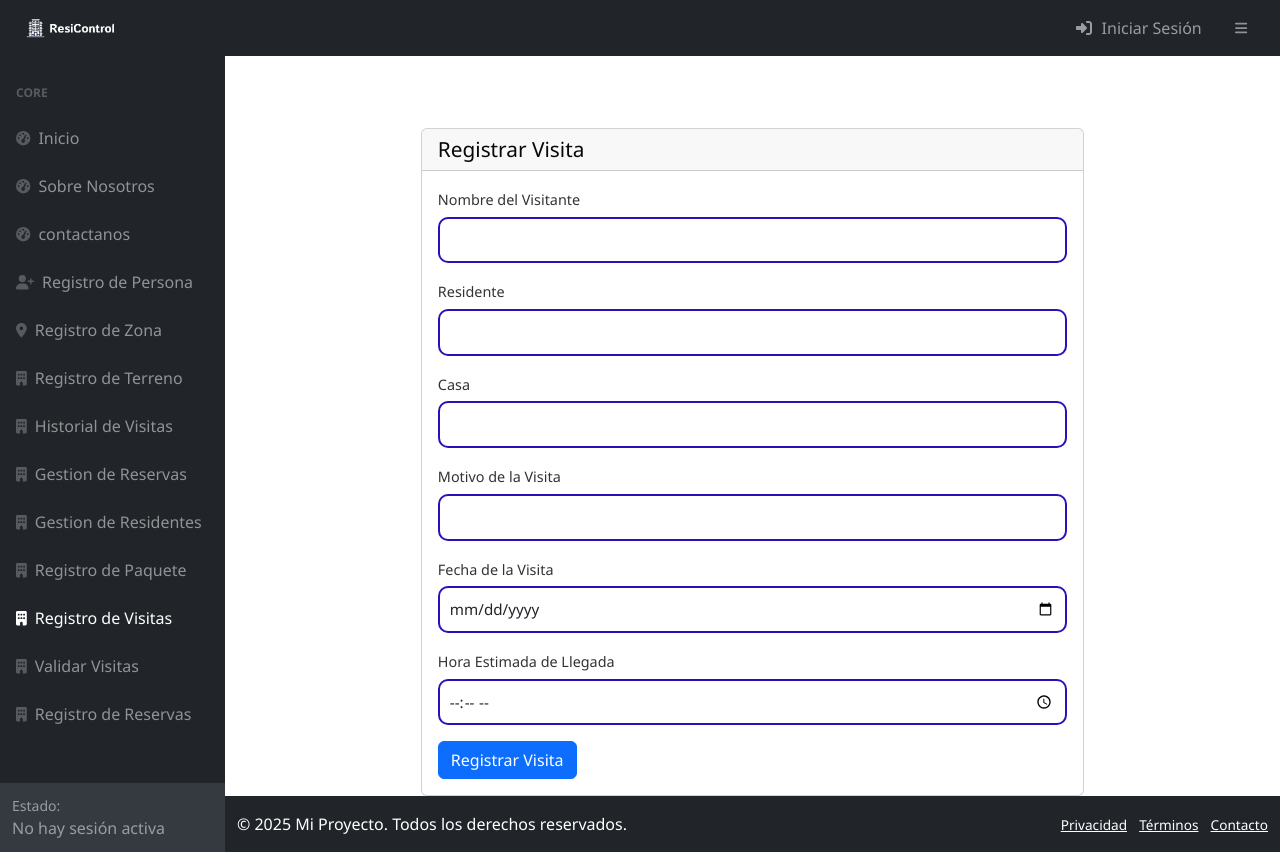
After one commit to sofiaenciso20/ResiControl, a PHP site: page /registro_visita.php in a window 1280 px wide. The commit adds this page. Run offline with PHP 8.4, Linux system fonts and the light colour scheme; some libraries are stand-ins or nearby versions.

Commit message:
formularios  commit

```diff
--- /dev/null
+++ b/public/registro_visita.php
@@ -0,0 +1,16 @@
+<?php
+
+require_once __DIR__ . '/../vendor/autoload.php';
+require_once __DIR__ . '/../src/Controllers/RegistroVisitasController.php';
+
+$controller = new RegistroVisitasController();
+$visitas = $controller->index(); // Cambiado aquí
+
+$titulo = 'Registro de Visitas';
+$pagina_actual = 'registro_visitas';
+
+ob_start();
+require_once __DIR__ . '/../views/components/registro_visita.php';
+$contenido = ob_get_clean();
+
+require_once __DIR__ . '/../views/layout/main.php';
--- /dev/null
+++ b/src/Controllers/RegistroVisitasController.php
@@ -0,0 +1,33 @@
+<?php
+
+class RegistroVisitasController {
+    public function crear() {
+        if ($_SERVER['REQUEST_METHOD'] === 'POST') {
+            $visitante = $_POST['nombre_visitante'];
+            $residente = $_POST['residente'];
+            $casa = $_POST['casa'];
+            $motivo = $_POST['motivo'];
+            $fecha = $_POST['fecha'];
+            $hora = $_POST['hora_llegada'];
+
+            // Simulación de guardado
+            $respuesta = "<h3>Visita registrada correctamente</h3>";
+            $respuesta .= "<p><strong>Visitante:</strong> $visitante</p>";
+            $respuesta .= "<p><strong>Residente:</strong> $residente</p>";
+            $respuesta .= "<p><strong>Casa:</strong> $casa</p>";
+            $respuesta .= "<p><strong>Motivo:</strong> $motivo</p>";
+            $respuesta .= "<p><strong>Fecha:</strong> $fecha</p>";
+            $respuesta .= "<p><strong>Hora estimada de llegada:</strong> $hora</p>";
+            $respuesta .= "<a href='../index.php'>Volver al inicio</a>";
+
+            return $respuesta;
+        } else {
+            return "<h4 style='color: red;'>Acceso no permitido</h4>";
+        }
+    }
+
+    public function index() {
+        // Aquí puedes retornar visitas desde la base de datos o un array de prueba
+        return [];
+    }
+}
--- a/views/components/historial_visitas.php
+++ b/views/components/historial_visitas.php
@@ -17,6 +17,7 @@
                 <th>Residente</th>
                 <th>Casa</th>
                 <th>Motivo</th>
+                <th>Hora</th>
                 <th>Acción</th>
               </tr>
             </thead>
@@ -28,6 +29,7 @@
                 <td>Paula García</td>
                 <td>A - 5</td>
                 <td>Entrega de documentos</td>
+                <td>2:00 p.m</td>
                 <td>
                   <a href="ver_visita.php?id=1" class="btn btn-sm btn-outline-secondary me-1" title="Ver"><i class="bi bi-eye"></i></a>
                   <a href="editar_visita.php?id=1" class="btn btn-sm btn-outline-primary me-1" title="Editar"><i class="bi bi-pencil"></i></a>
--- /dev/null
+++ b/views/components/registro_visita.php
@@ -0,0 +1,40 @@
+<div class="container mt-5">
+  <div class="row justify-content-center">
+    <div class="col-md-8">
+      <div class="card">
+        <div class="card-header">
+          <h4 class="mb-0">Registrar Visita</h4>
+        </div>
+        <div class="card-body">
+          <form method="POST" action="controllers/crear_visita.php">
+            <div class="mb-3">
+              <label class="form-label">Nombre del Visitante</label>
+              <input type="text" name="nombre_visitante" class="form-control" required>
+            </div>
+            <div class="mb-3">
+              <label class="form-label">Residente</label>
+              <input type="text" name="residente" class="form-control" required>
+            </div>
+            <div class="mb-3">
+              <label class="form-label">Casa</label>
+              <input type="text" name="casa" class="form-control" required>
+            </div>
+            <div class="mb-3">
+              <label class="form-label">Motivo de la Visita</label>
+              <input type="text" name="motivo" class="form-control" required>
+            </div>
+            <div class="mb-3">
+              <label class="form-label">Fecha de la Visita</label>
+              <input type="date" name="fecha" class="form-control" required>
+            </div>
+            <div class="mb-3">
+              <label class="form-label">Hora Estimada de Llegada</label>
+              <input type="time" name="hora_llegada" class="form-control" required>
+            </div>
+            <button type="submit" class="btn btn-primary">Registrar Visita</button>
+          </form>
+        </div>
+      </div>
+    </div>
+  </div>
+</div>
--- a/views/components/sidebar.php
+++ b/views/components/sidebar.php
@@ -44,6 +44,18 @@
                         <div class="sb-nav-link-icon"><i class="fas fa-building"></i></div>
                         Registro de Paquete
                     </a>
+                    <a class="nav-link <?php echo ($pagina_actual ?? '') === 'registro_visitas' ? 'active' : ''; ?>" href="/registro_visita.php">
+                        <div class="sb-nav-link-icon"><i class="fas fa-building"></i></div>
+                        Registro de Visitas
+                    </a>
+                    <a class="nav-link <?php echo ($pagina_actual ?? '') === 'validar_visitas' ? 'active' : ''; ?>" href="/validar_visitas.php">
+                        <div class="sb-nav-link-icon"><i class="fas fa-building"></i></div>
+                        Validar Visitas
+                    </a>
+                    <a class="nav-link <?php echo ($pagina_actual ?? '') === 'registro_reservas' ? 'active' : ''; ?>" href="/registro_reserva.php">
+                        <div class="sb-nav-link-icon"><i class="fas fa-building"></i></div>
+                        Registro de Reservas
+                    </a>
                     </div>
 
             </div>
```
Also changed, not shown: public/registro_reserva.php (added, +16 -0 lines), public/validar_visitas.php (added, +16 -0 lines), src/Controllers/RegistroReservaController.php (added, +35 -0 lines), src/Controllers/ValidarVisitasController.php (added, +27 -0 lines), views/components/registro_reserva.php (added, +43 -0 lines), views/components/validar_visitas.php (added, +20 -0 lines).
